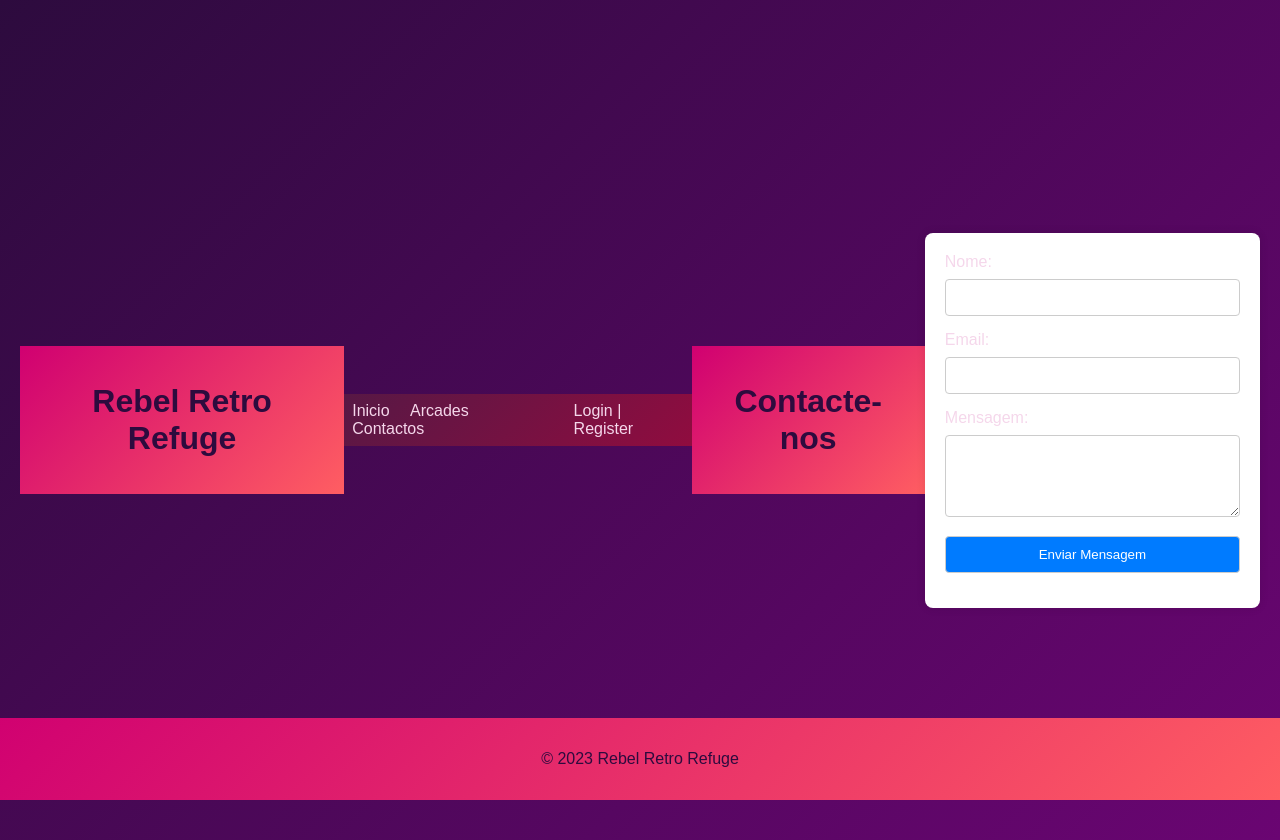
After one commit to s1moes/RebelRetroRefuge, a PHP site: page /contactos.php in a window 1280 px wide. The commit adds this page. Run offline with PHP 8.4, Linux system fonts and the light colour scheme.

Commit message:
Comecar a fazer a estrutura MVC e contrução da BD

```diff
--- /dev/null
+++ b/contactos.php
@@ -0,0 +1,9 @@
+<?php
+
+    session_start();
+
+    include('includes/header.php');
+    include('view/contactosView.php');
+    include('includes/footer.php');
+
+?>
--- /dev/null
+++ b/includes/footer.php
@@ -0,0 +1,5 @@
+    <footer>
+        <p>&copy; 2023 Rebel Retro Refuge</p>
+    </footer>
+</body>
+</html>
--- a/view/consolas.php
+++ b/includes/header.php
@@ -3,7 +3,7 @@
 <head>
     <meta charset="UTF-8">
     <meta name="viewport" content="width=device-width, initial-scale=1.0">
-    <link rel="stylesheet" href="css/styles.css">
+    <link rel="stylesheet" href="view/styles.css">
     <link href="https://fonts.googleapis.com/css2?family=Orbitron&display=swap" rel="stylesheet">
     <title>Rebel Retro Refuge</title>
 </head>
@@ -13,11 +13,19 @@
     </header>
 
     <nav>
+        <?php
+            $scriptName = basename($_SERVER['PHP_SELF']);
+        ?>
         <ul>
-            <li><a href="index.php">Inicio</a></li>
-            <li><a href="jogos.php">Jogos</a></li>
-            <li><a href="consolas.php" class="corrente">Consolas</a></li>
-            <li><a href="contactos.php">Contactos</a></li>
+            <li><a href="index.php"
+                <?php echo $scriptName == 'index.php' ? "class='corrente'" : '' ?>
+            >Inicio</a></li>
+            <li><a href="arcades.php"
+                <?php echo $scriptName == 'index.php' ? "class='corrente'" : '' ?>
+            >Arcades</a></li>
+            <li><a href="contactos.php"
+                <?php echo $scriptName == 'index.php' ? "class='corrente'" : '' ?>
+            >Contactos</a></li>
         </ul>
 
         <?php
@@ -29,5 +37,3 @@
 
         ?>
     </nav>
-</body>
-</html>
--- a/view/login.php
+++ b/login.php
@@ -3,7 +3,7 @@
 <head>
     <meta charset="UTF-8">
     <title>Login - Rebel Retro Refuge</title>
-    <link rel="stylesheet" href="css/login.css">
+    <link rel="stylesheet" href="view/login.css">
 </head>
 <body>
     <form action="login_process.php" method="post">
--- a/view/register.php
+++ b/register.php
@@ -3,7 +3,7 @@
 <head>
     <meta charset="UTF-8">
     <title>Registro - Rebel Retro Refuge</title>
-    <link rel="stylesheet" href="css/register.css">
+    <link rel="stylesheet" href="view/register.css">
 </head>
 <body>
     <form action="register_process.php" method="post">
--- /dev/null
+++ b/users.json
@@ -0,0 +1 @@
+{"Francisco":{"username":"Francisco","password":"$2y$10$SqWFdX8oM1304i5BXQt5BuQoAWxac4yI3LNXUmLBVA.wZ1YckVzQq"}}
--- /dev/null
+++ b/view/contactosView.php
@@ -0,0 +1,52 @@
+<style>
+        body {
+            font-family: Arial, sans-serif;
+            margin: 20px;
+        }
+
+        form {
+            max-width: 600px;
+            margin: 0 auto;
+        }
+
+        label {
+            display: block;
+            margin-bottom: 8px;
+        }
+
+        input, textarea {
+            width: 100%;
+            padding: 10px;
+            margin-bottom: 15px;
+            border: 1px solid #ccc;
+            border-radius: 4px;
+            box-sizing: border-box;
+        }
+
+        input[type="submit"] {
+            background-color: #007bff;
+            color: #fff;
+            cursor: pointer;
+        }
+
+        input[type="submit"]:hover {
+            background-color: #0056b3;
+        }
+    </style>
+
+    <header>
+        <h1>Contacte-nos</h1>
+    </header>
+
+    <form action="processar_formulario.php" method="post">
+        <label for="nome">Nome:</label>
+        <input type="text" id="nome" name="nome" required>
+
+        <label for="email">Email:</label>
+        <input type="email" id="email" name="email" required>
+
+        <label for="mensagem">Mensagem:</label>
+        <textarea id="mensagem" name="mensagem" rows="4" required></textarea>
+
+        <input type="submit" value="Enviar Mensagem">
+    </form>
--- a/view/css/styles.css
+++ b/view/styles.css
@@ -1,3 +1,4 @@
+/* Estilos do primeiro bloco */
 body {
     font-family: 'Orbitron', sans-serif;
     margin: 0;
@@ -17,7 +18,7 @@ nav {
     display: flex;
     flex-direction: row;
     align-items: center;
-    justify-content: space-between; /* Distribui os elementos à esquerda e à direita */
+    justify-content: space-between;
     background: linear-gradient(135deg, #571845, #900c3f);
     color: #f5d7eb;
     padding: 0.5em;
@@ -60,3 +61,44 @@ footer {
 .user-info {
     margin-left: auto;
 }
+
+/* Estilos do segundo e terceiro bloco */
+body {
+    font-family: Arial, sans-serif;
+    background-color: #f4f4f4;
+    margin: 0;
+    padding: 0;
+    display: flex;
+    justify-content: center;
+    align-items: center;
+    height: 100vh;
+}
+
+form {
+    background-color: #fff;
+    padding: 20px;
+    border-radius: 8px;
+    box-shadow: 0 0 10px rgba(0, 0, 0, 0.1);
+    width: 300px;
+}
+
+input {
+    width: 100%;
+    padding: 10px;
+    margin-bottom: 10px;
+    box-sizing: border-box;
+}
+
+button {
+    background-color: #4caf50;
+    color: #fff;
+    padding: 10px;
+    border: none;
+    border-radius: 4px;
+    cursor: pointer;
+    width: 100%;
+}
+
+button:hover {
+    background-color: #45a049;
+}
--- a/view/users.json
+++ b/view/users.json
@@ -1 +1 @@
-{"Francisco":{"username":"Francisco","password":"$2y$10$YthPKASS3YAy1lJzBm366uglGhPeHohsM4hgjSoSyvrNknzCWZxii"},"Tiago":{"username":"Tiago","password":"$2y$10$EiAVt38mmM9bopRH2Ts30.pgaxA9.ws29hUxeO\/weP804VYlnWnTa"}}
+{"Francisco":{"username":"Francisco","password":"$2y$10$YthPKASS3YAy1lJzBm366uglGhPeHohsM4hgjSoSyvrNknzCWZxii"},"Tiago":{"username":"Tiago","password":"$2y$10$EiAVt38mmM9bopRH2Ts30.pgaxA9.ws29hUxeO\/weP804VYlnWnTa"},"Claritchi_05":{"username":"Claritchi_05","password":"$2y$10$HTysa5uKCtJB\/9\/BEH4Xq.LaqGNhACH8onIMTT6L6d1MN8xBlfSpm"}}
```
Also changed, not shown: arcades.php (added, +8 -0 lines), index.php (added, +8 -0 lines), view/contactos.php (deleted, +0 -33 lines), view/css/login.css (deleted, +0 -39 lines), view/css/register.css (deleted, +0 -39 lines), view/index.php (deleted, +0 -51 lines), view/indexView.php (added, +7 -0 lines), view/jogos.php (deleted, +0 -33 lines), login_process.php (renamed from view/login_process.php), logout.php (renamed from view/logout.php), register_process.php (renamed from view/register_process.php).
